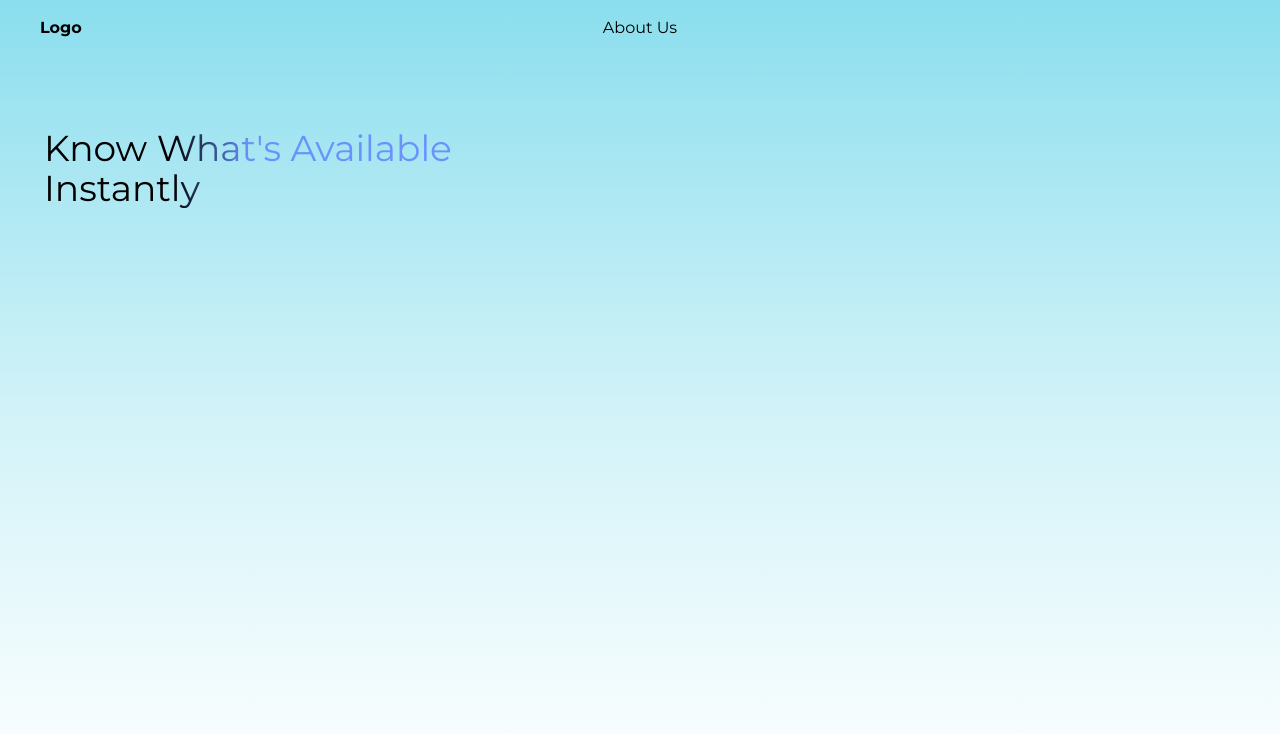
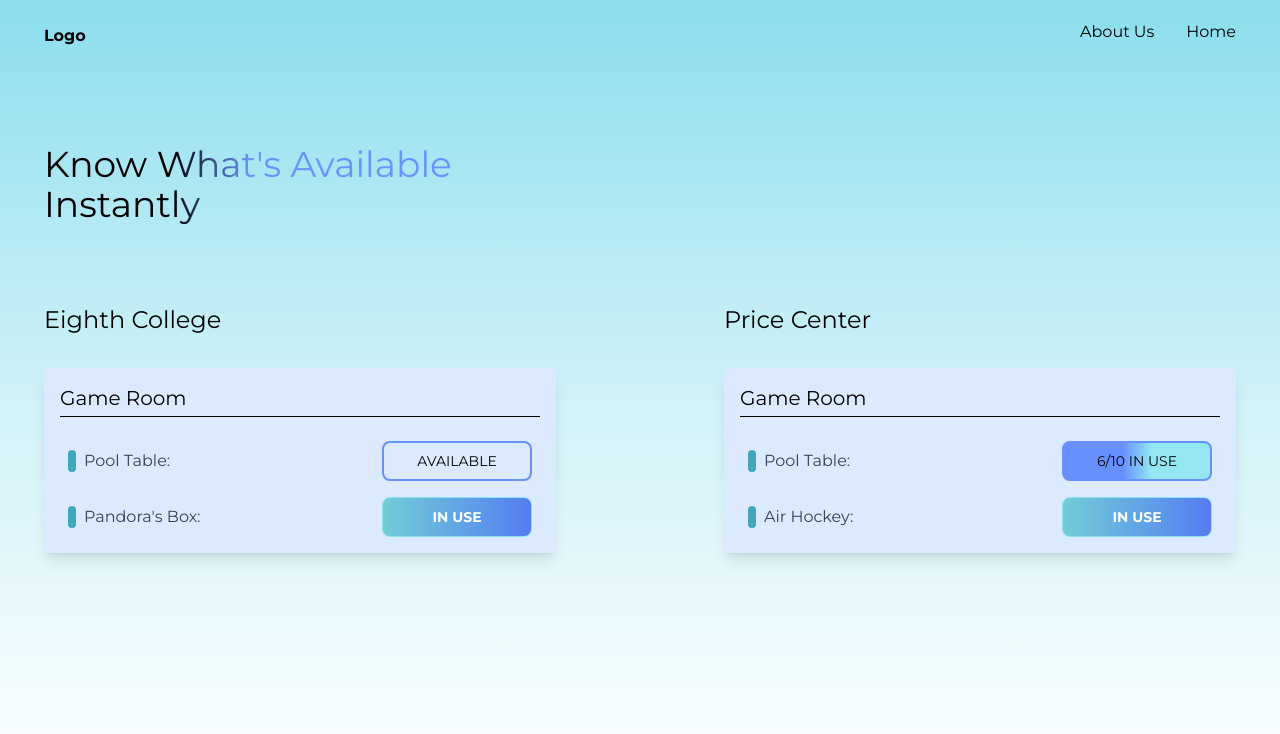
Before and after one commit to Ishayu1/Game-Project, a React (Vite) app: page / in a window 1280 px wide. Shown: the top 734 px of the page. Built offline with nearby package versions, Linux system fonts and the light colour scheme.

Commit message:
first_version

```diff
--- a/src/About.tsx
+++ b/src/About.tsx
@@ -1,7 +1,13 @@
-import React from "react";
+import { Link } from "react-router-dom";
 
 function About() {
-  return <div>About Us Page</div>;
+  return (
+    <div className="ml-11">
+        <h1>
+            About Us
+        </h1>
+    </div>
+  );
 }
 
 export default About;
--- a/src/App.css
+++ b/src/App.css
@@ -1,4 +1,4 @@
-@import "tailwindcss"
+/* @import "tailwindcss" */
 /* @import url('https://fonts.googleapis.com/css2?family=Montserrat:wght@400;600;700&display=swap'); */
 
 
--- a/src/App.tsx
+++ b/src/App.tsx
@@ -1,37 +1,54 @@
+import { BrowserRouter as Router, Routes, Route } from "react-router-dom";
 import Nav from "./Nav";
-import { useState } from "react";
-
+import About from "./About";
+import Card from "./Card";
 
 function App() {
-    const [count, setCount] = useState(0);
-    const [maxCount, setmaxCount] = useState(0);
-
-    const handleMax = () => {
-      if (count > maxCount) {
-        setmaxCount((maxCount) => count);
-      }
-      setCount(0);
-    };
-
+  const machines_eighth = [
+    { name: "Pool Table", status: "available" },
+    { name: "Pandora's Box", status: "in use" },
+  ];
+  const machines_price = [
+    { name: "Pool Table", status: "partial", inUseCount: 6, totalCount: 10 },
+    { name: "Air Hockey", status: "in use"},
+  ];
   return (
-      <>
+    <Router>
       <div className="min-h-screen w-full bg-gradient-to-b from-[#8ADEEE] via-[#D0F2F8] to-[#FFFFFF]">
         <Nav />
-          <div className="mt-18 ml-11 w-full max-w-lg">
+        <Routes>
+          <Route
+            path="/"
+            element={
+              <div>
+                <div className="mt-20 ml-11 w-full max-w-lg">
                   <h1
                     className="text-4xl bg-clip-text text-transparent"
                     style={{
-                backgroundImage: 'linear-gradient(to right, #000000 25%, #6A92FD 40%)',
+                      backgroundImage:
+                        "linear-gradient(to right, #000000 25%, #6A92FD 40%)",
                     }}
                   >
                     Know What's Available Instantly
                   </h1>
                 </div>
-
+                <div className="flex items-center justify-between">
+                  <div className="mt-20 ml-11 mr-11 w-full max-w-lg font-normal">
+                    <h2 className="text-2xl">Eighth College</h2>
+                    <Card machines={machines_eighth}/>
                   </div>
-      </>
+                  <div className="mt-20 ml-11 mr-11 w-full max-w-lg font-normal">
+                    <h2 className="text-2xl">Price Center</h2>
+                    <Card machines={machines_price}/>
+                  </div>
+                </div>
+              </div>
+            }
+          />
+          <Route path="/about" element={<About />} />
+        </Routes>
+      </div>
+    </Router>
   );
-
 }
-
 export default App;
--- /dev/null
+++ b/src/Availability.tsx
@@ -0,0 +1,41 @@
+type AvailabilityProps = {
+  status: string;
+  inUseCount?: number;
+  totalCount?: number;
+};
+
+function Availability({ status, inUseCount = 0, totalCount = 0 }: AvailabilityProps) {
+
+  const usagePercentage = totalCount > 0 ? (inUseCount / totalCount) * 100 : 0;
+
+  const partialGradient = {
+    background: `linear-gradient(to right, #688ffe ${usagePercentage - (usagePercentage === 0 || usagePercentage === 100? 0 : 20)}%, #92e7f2 ${usagePercentage}%)`,
+  };
+
+  return (
+    <div
+      className={`w-[150px] h-[40px] rounded-lg border flex items-center justify-center ${
+        status === "in use"
+          ? "bg-gradient-to-r from-[#73ccd6] to-[#567cf0] border-[#8ce1ee]"
+          : status === "available"
+          ? "border-2 border-[#688ffe]"
+          : "border-2 border-[#688ffe]"
+      }`}
+      style={status === "partial" ? partialGradient : undefined}
+    >
+      {status === "in use" && (
+        <div className="text-white text-sm font-bold">IN USE</div>
+      )}
+      {status === "available" && (
+        <div className="text-black text-sm font-normal">AVAILABLE</div>
+      )}
+      {status === "partial" && (
+        <div className="text-black text-sm font-medium">
+          {inUseCount}/{totalCount} IN USE
+        </div>
+      )}
+    </div>
+  );
+}
+
+export default Availability;
--- /dev/null
+++ b/src/Card.tsx
@@ -0,0 +1,35 @@
+import Availability from "./Availability";
+
+type Machine = {
+  name: string;
+  status: string;
+  inUseCount?: number;
+  totalCount?: number;
+};
+
+
+function Card({ machines }: {machines: Machine[] }) {
+  return (
+    <div className="max-w-lg rounded overflow-hidden shadow-lg mt-8 bg-blue-100 mb-8">
+      <div className="font-normal text-xl mb-1 ml-4 mt-4">Game Room</div>
+      <hr className="mb-2 mx-4" />
+      <div className="px-6 py-4 space-y-4">
+        {machines.map((machine,index) => (
+          <div key={index} className="flex items-center justify-between">
+            <div className="flex items-center">
+              <div className="mr-2 w-2 h-[22px] bg-[#3fa6be] rounded-[90px]"></div>
+                <p className="text-gray-700 text-base">{machine.name}:</p>
+            </div>
+            <Availability
+              status={machine.status}
+              inUseCount={machine.inUseCount}
+              totalCount={machine.totalCount}
+            />
+          </div>
+        ))}
+      </div>
+    </div>
+  );
+}
+
+export default Card;
--- a/src/Nav.tsx
+++ b/src/Nav.tsx
@@ -1,33 +1,30 @@
-import { useState } from "react";
+import { Link } from "react-router-dom";
 import "./index.css";
-import { Link, useLocation} from "react-router-dom";
-import About from "./About";
-
 
 function Nav() {
-  const [count, setCount] = useState(0);
-  const [maxCount, setmaxCount] = useState(0);
+  return (
+    <nav className="relative flex items-center justify-between px-11 py-4">
+      {/* Left-aligned Logo */}
+      <div className="mt-2 flex items-center">
+        <h1 className="font-bold">Logo</h1>
+      </div>
 
-  const handleMax = () => {
-    if (count > maxCount) {
-      setmaxCount((maxCount) => count);
-    }
-    setCount(0);
-  };
-
-  return (
-    <>
-      <nav className="relative flex items-center px-10 py-4">
-        {/* Left-aligned Logo */}
-        <div className="flex items-center">
-          <h1 className="font-bold">Logo</h1>
-        </div>
-        {/* Center-aligned About Us */}
-        <p className="absolute left-1/2 transform -translate-x-1/2">
+      {/* Center-aligned Navigation Links */}
+      <div className="flex space-x-8">
+        <Link
+          to="/About"
+          className="font-medium hover:font-bold hover:text-blue-700"
+        >
           About Us
-        </p>
-      </nav>
-    </>
+        </Link>
+        <Link
+          to="/"
+          className="font-medium hover:font-bold hover:text-blue-700"
+        >
+          Home
+        </Link>
+      </div>
+    </nav>
   );
 }
 
```
Lines whose indentation alone changed are shown as unchanged.
